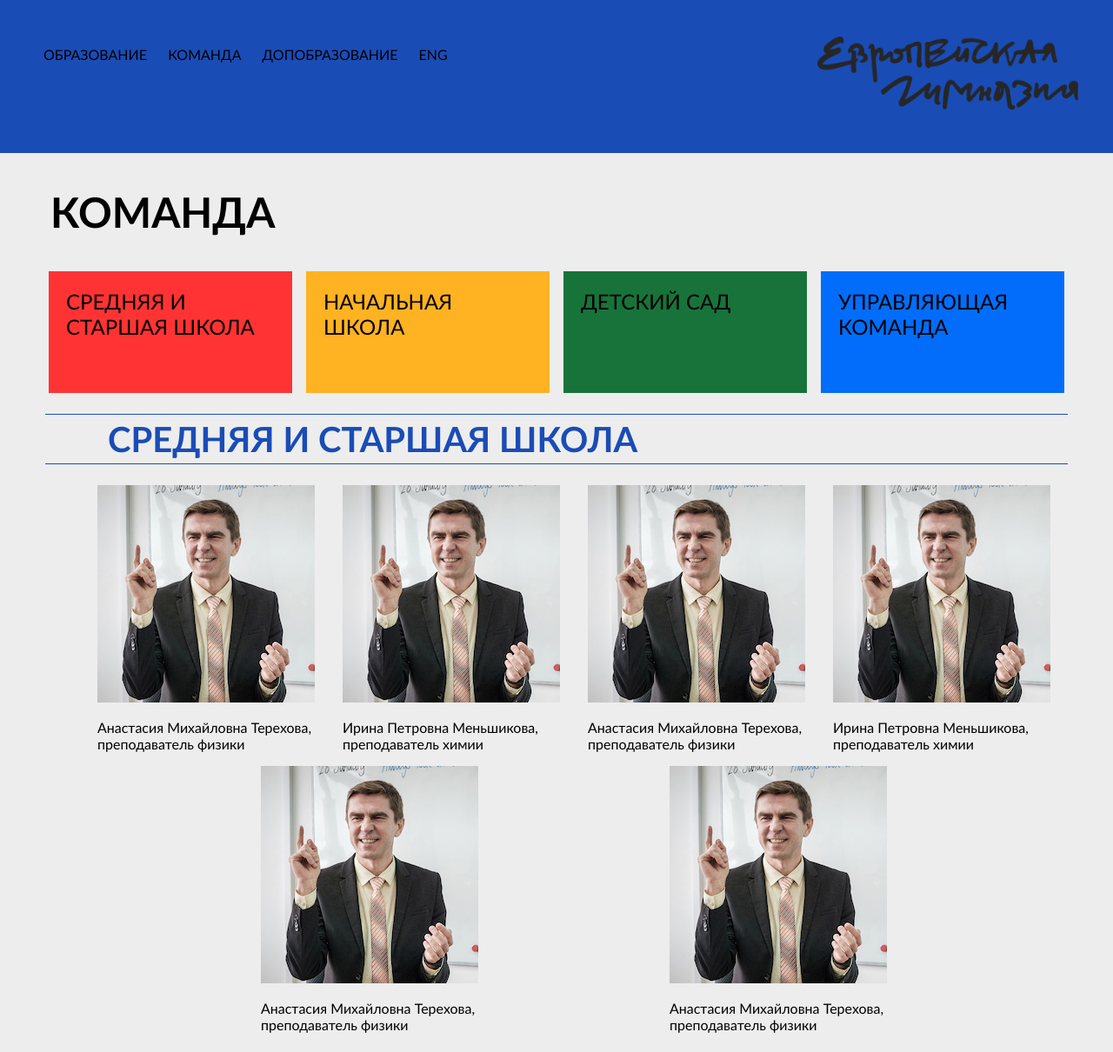
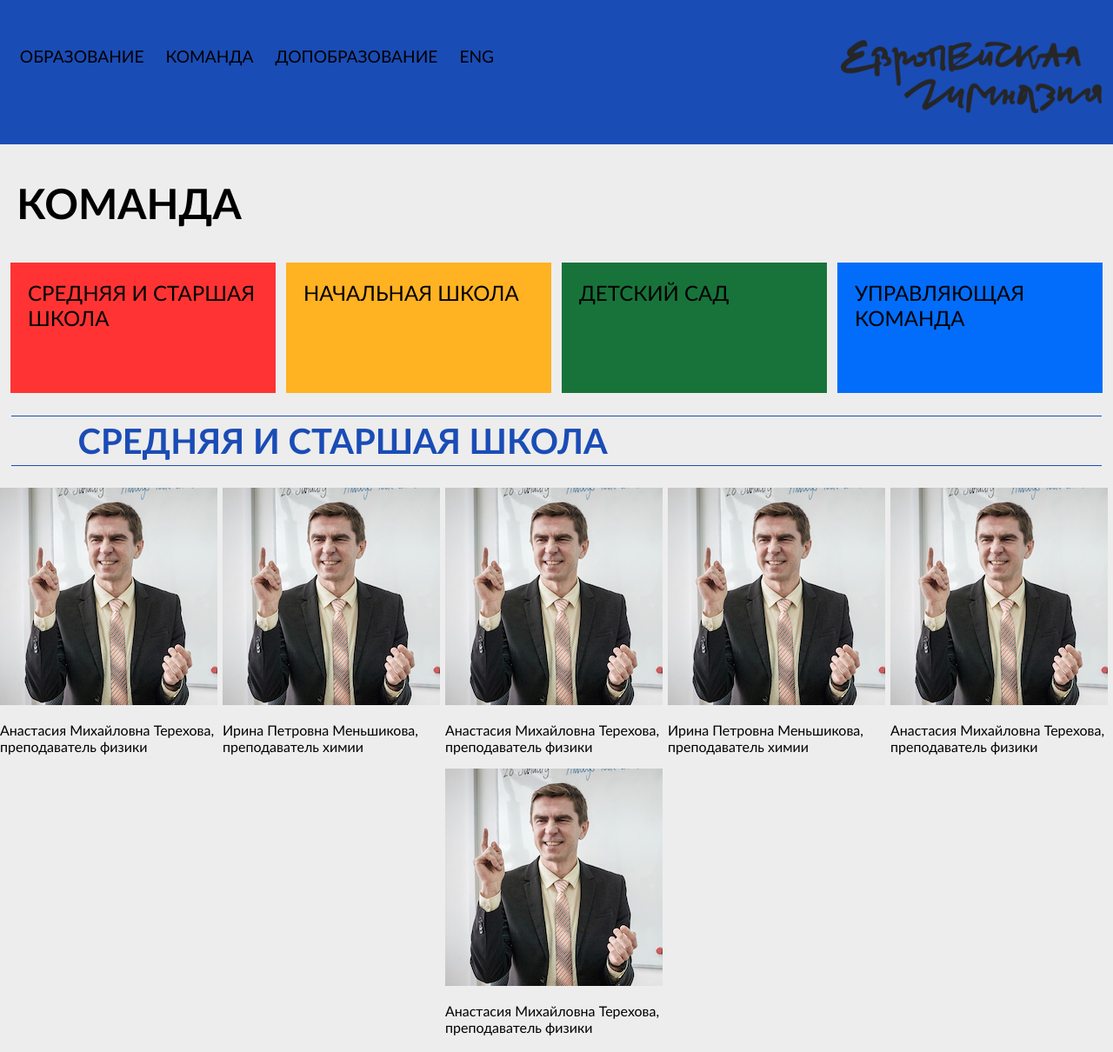
Before and after one commit to eurogym-cs-dp-2018-2020/zapupa-verstka, a plain HTML site: page index.html in a window 1280 px wide. Shown: the top 1210 px of the page at 87% size. Drawn offline with Linux system fonts and the light colour scheme.

Commit message:
better positioning

```diff
--- a/stylus.css
+++ b/stylus.css
@@ -9,18 +9,19 @@ body {
 .container{
     margin-left: auto;
     margin-right: auto;
-    max-width: 1200px;
+    max-width: 1300px;
 }
 
 header {
     background-color: #1a4cb6;
     text-transform: uppercase;
     padding: 1%;
-    height: 150px;
+    height: 140px;
 }
 
 header nav {
     margin-top: 40px;
+    font-size: 120%;
 }
 
 header nav a {
@@ -62,7 +63,7 @@ nav div {
     justify-content: space-evenly;
     align-self: center;
     flex-wrap: wrap;
-    max-width: 1200px;
+    max-width: 1300px;
     margin: auto;
     font-size: 150%;
     overflow: hidden;
@@ -70,8 +71,8 @@ nav div {
 
 body > nav a {
     padding: 20px;
-    width: 240px;
-    height: 100px;
+    width: 265px;
+    height: 110px;
     /* padding: 1%;
     padding-right: 5%;
     padding-bottom: 5%; */
@@ -125,6 +126,10 @@ main section ul {
 
 main section ul li {
     flex-basis: 20%;
+}
+
+ul {
+    padding: 0;
 }
 
 footer {
```
Also changed, not shown: img/lomakin.jpg.
